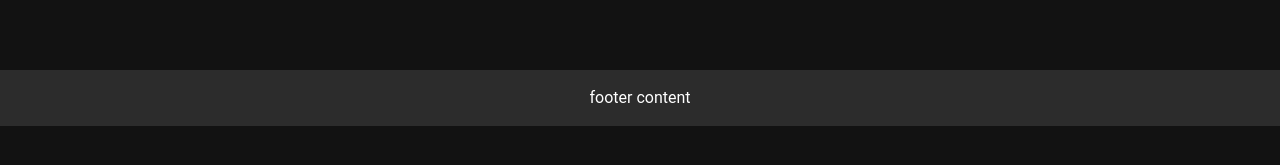
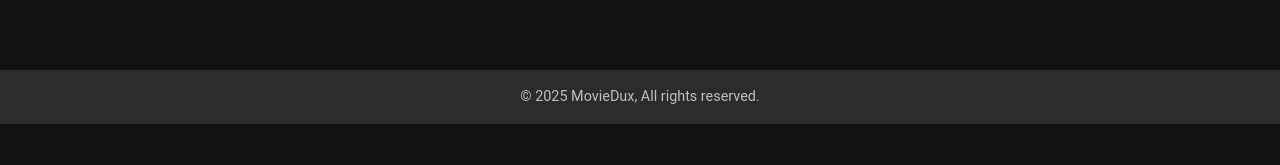
Before and after one commit to Alzubair98/moviedux, a React (Vite) app: page / in a window 1280 px wide. Shown: the part 429-594 px from the top of the page. Built offline with nearby package versions, Linux system fonts and the light colour scheme.

Commit message:
footer component

```diff
--- a/src/App.tsx
+++ b/src/App.tsx
@@ -1,6 +1,7 @@
 import { useEffect, useRef } from "react";
 import { gsap } from "gsap";
 import { Header } from "./components/Header";
+import { Footer } from "./components/Footer";
 
 const App = () => {
   const boxRef = useRef(null);
@@ -22,9 +23,7 @@
         <Header />
       </div>
 
-      <footer>
-        <p className="footer">footer content</p>
-      </footer>
+      <Footer />
     </div>
     // <div className="min-h-screen bg-gradient-to-br from-purple-500 to-pink-500 flex items-center justify-center">
     //   <div className="text-center">
--- /dev/null
+++ b/src/components/Footer.jsx
@@ -0,0 +1,10 @@
+export const Footer = () => {
+  const currentYear = new Date().getFullYear();
+  return (
+    <footer className="footer">
+      <p className="footer-text">
+        © {currentYear} MovieDux, All rights reserved.
+      </p>
+    </footer>
+  );
+};
```
